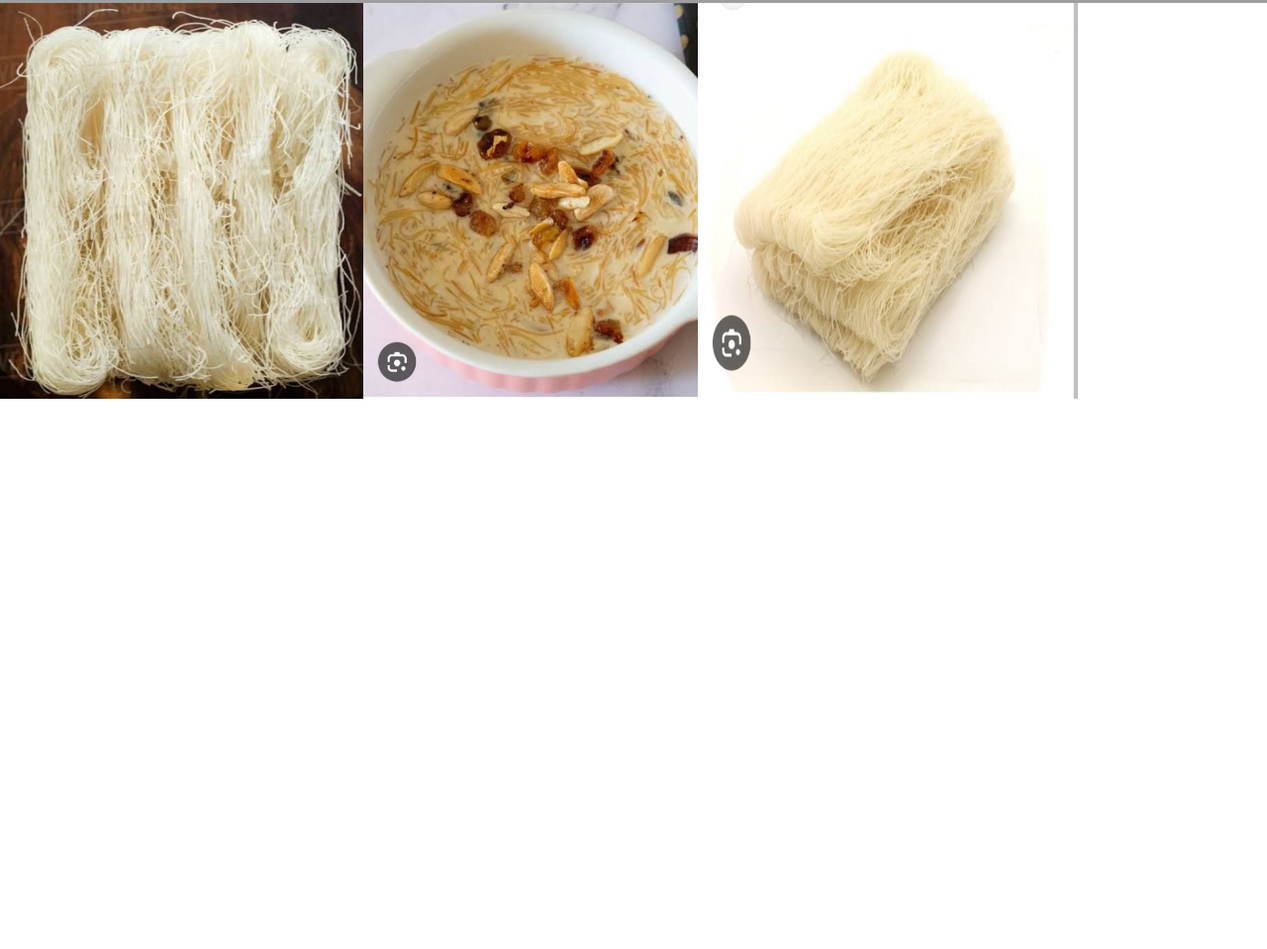
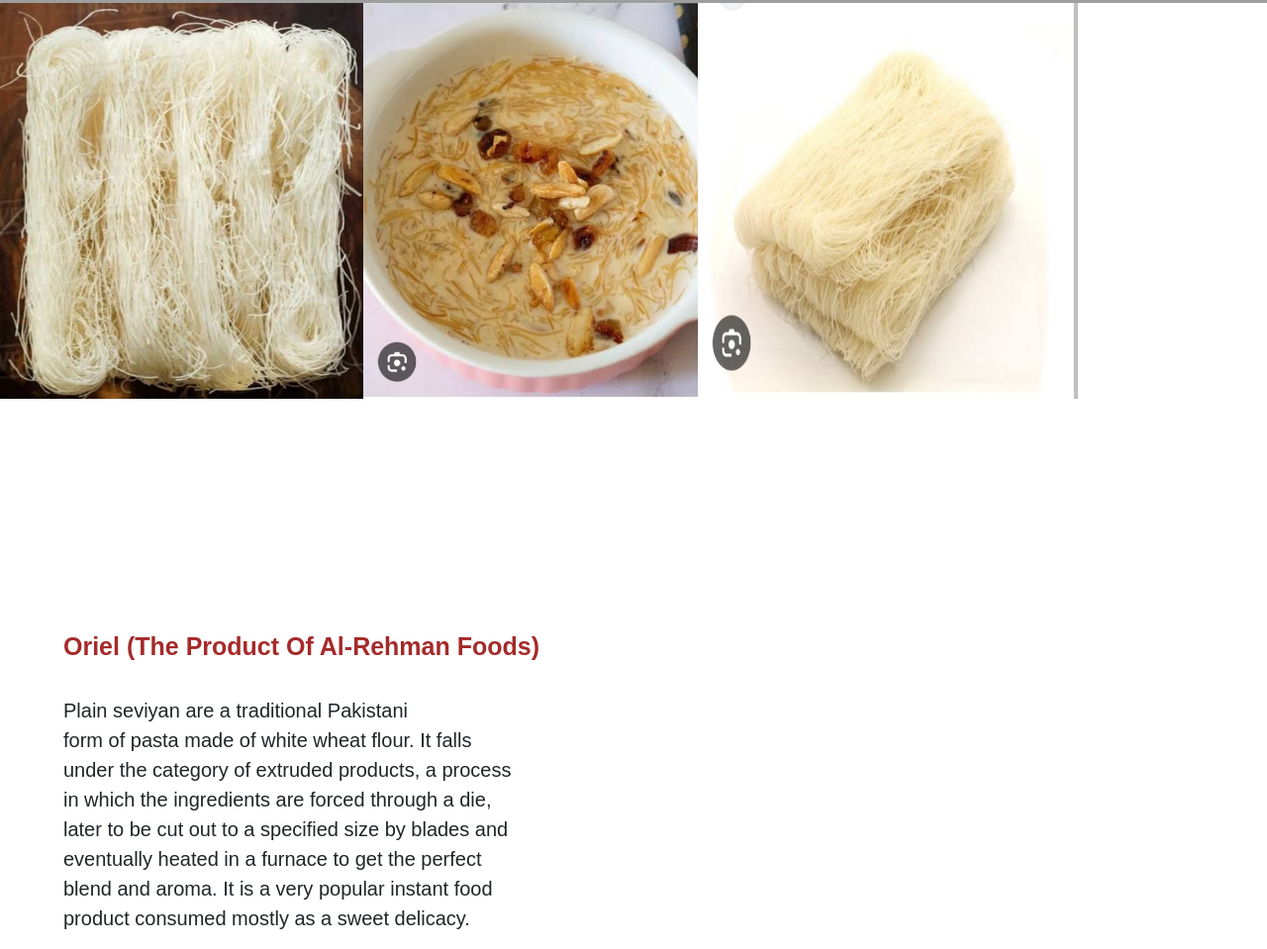
Before and after one commit to Daroowala/Oriel, a plain HTML site: page index.html in a window 1280 px wide. Shown: the part 597-1556 px from the top of the page at 99% size. Before the commit the page ends 1000 px from the top, so only its background shows below. Drawn offline with nearby package versions, Linux system fonts and the light colour scheme; grey boxes are pictures that could not be loaded.

Commit message:
backparlour

```diff
--- a/index.html
+++ b/index.html
@@ -37,10 +37,13 @@
         <img class="bg2" src="Image/Screenshot_2024-03-04-02-48-36-317_com.android.chrome_1.jpg" alt="">
         <img class="bg3" src="Image/Screenshot_2024-03-04-02-48-13-312_com.android.chrome_1.jpg" alt="">
         <img class="bg4" src="Image/Screenshot_2024-03-04-02-48-43-664_com.android.chrome_1.jpg" alt="">
+         </div>
+         <div class="p1">
+        <p><b class="p5">Oriel (The Product Of Al-Rehman Foods)</b><br> Plain seviyan are a traditional Pakistani <br> form of pasta made of white wheat flour. It falls <br> under the category of extruded products, a process <br> in which the ingredients are forced through a die, <br> later to be cut out to a specified size by blades and <br> eventually heated in a furnace to get the perfect <br> blend and aroma. It is a very popular instant food <br> product consumed mostly as a sweet delicacy.
+        </p>
+         </div>
 
 
-
-      </div>
 
 
 
--- a/style.css
+++ b/style.css
@@ -75,3 +75,16 @@ h3{
     top: 600px;
     left: 705px;
 }
+.p1{
+    position: relative;
+    top: 140%;
+    font-size: 20px;
+    font-family: Arial, Helvetica, sans-serif;
+    display: flex;
+    margin-left: 5%;
+}
+.p5{
+    display: flex;
+    font-size: 25px;
+    color: brown;
+}
```
